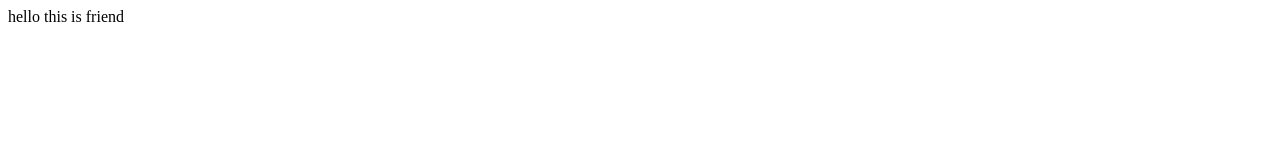
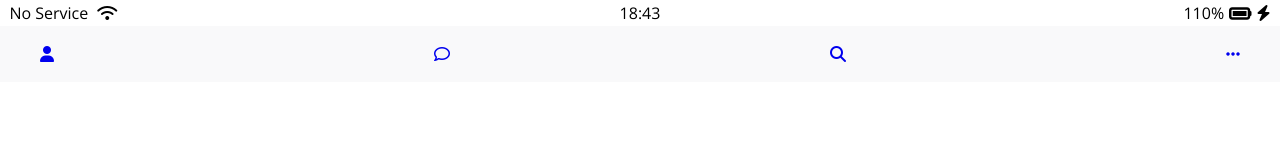
Before and after one commit to hyundong-yeo/kokoa-clone-2020, a plain HTML site: page friends.html in a window 1280 px wide. Drawn offline with nearby package versions, Linux system fonts and the light colour scheme.

Commit message:
Navigation Bar part One

```diff
--- /dev/null
+++ b/css/components/nav-bar.css
@@ -0,0 +1,9 @@
+.nav {
+  background-color: #f9f9fa;
+  padding: 20px 40px;
+}
+
+.nav__list {
+  display: flex;
+  justify-content: space-between;
+}
--- a/css/style.css
+++ b/css/style.css
@@ -1,11 +1,12 @@
 @import url("https://fonts.googleapis.com/css2?family=Open+Sans:wght@400;600&display=swap");
+@import "reset.css";
+@import "root.css";
 @import "variables.css";
-@import "root.css";
-@import "reset.css";
 /* reset css는 css에 대한 초기 설정값으로 정해진게 없으면 보통 하는 설정이라고 하면 되겠다. */
 
 /* Components */
 @import "components/status-bar.css";
+@import "components/nav-bar.css";
 
 /* Screens */
 @import "screens/login.css";
--- a/friends.html
+++ b/friends.html
@@ -1 +1,54 @@
-hello this is friend
+<!-- index.html이 디폴트 -->
+
+<!DOCTYPE html>
+<html lang="en">
+
+<head>
+    <link rel="stylesheet" href="css/style.css">
+    <meta charset="UTF-8">
+    <meta http-equiv="X-UA-Compatible" content="IE=edge">
+    <meta name="viewport" content="width=device-width, initial-scale=1.0">
+    <title>Friends - Kokoa Clone</title>
+</head>
+
+<body>
+    <div class="status-bar">
+        <div class="status-bar__column">
+            <span> No Service</span>
+            <i class="fas fa-wifi"></i>
+        </div>
+        <div class="status-bar__column">
+        <span>18:43</span>
+        </div>
+        <div class="status-bar__column">
+        <span>110%</span>
+        <i class="fas fa-battery-full fa-lg"></i>
+        <i class="fas fa-bolt"></i>
+        </div>
+    </div>
+
+    <nav class="nav">
+        <ul class="nav__list">
+            <li class="nav__btn">
+                <a class="nav__link" href="#"><i class="fas fa-user"></i></a>
+            </li>
+            <!-- Friend 의 아이콘을 찾아야함 -->
+            <li class="nav__btn">
+                <a class="nav__link" href="#"><i class="far fa-comment"></i></a>
+            </li>
+            <li class="nav__btn">
+                <a class="nav__link" href="#"><i class="fas fa-search"></i></a>
+            </li>
+            <li class="nav__btn">
+                <a class="nav__link" href="#"><i class="fas fa-ellipsis-h"></i></a>
+            </li>
+        </ul>
+    </nav>
+
+
+
+    <!-- 스크립트는 항상 마지막에 있어야한다. 바디 끝부분 앞에 -->
+    <script src="https://kit.fontawesome.com/6478f529f2.js" crossorigin="anonymous"></script>
+</body>
+
+</html>
```
